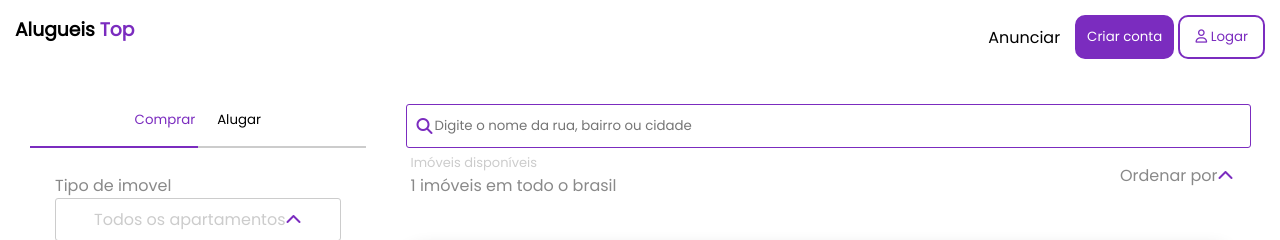
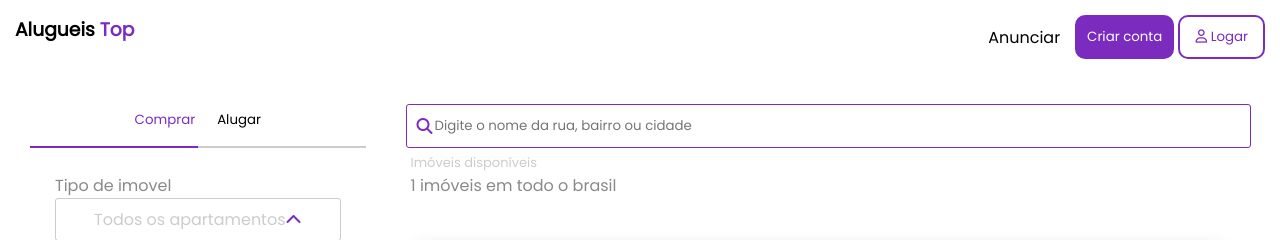
Before and after one commit to Gregox0/imoveis, a plain HTML site: page index.html in a window 1280 px wide. Shown: the top 240 px of the page. Drawn offline with Linux system fonts and the light colour scheme.

Commit message:
Update index.html

```diff
--- a/index.html
+++ b/index.html
@@ -157,10 +157,6 @@
               <p>Imóveis disponíveis</p>
               <span>1 imóveis em todo o brasil</span>
             </div>
-            <div id="filtro">
-              <p>Ordenar por</p>
-              <i class="fa-solid fa-chevron-up"></i>
-            </div>
           </div>
         </div>
         <div id="imoveisContainer">
```
